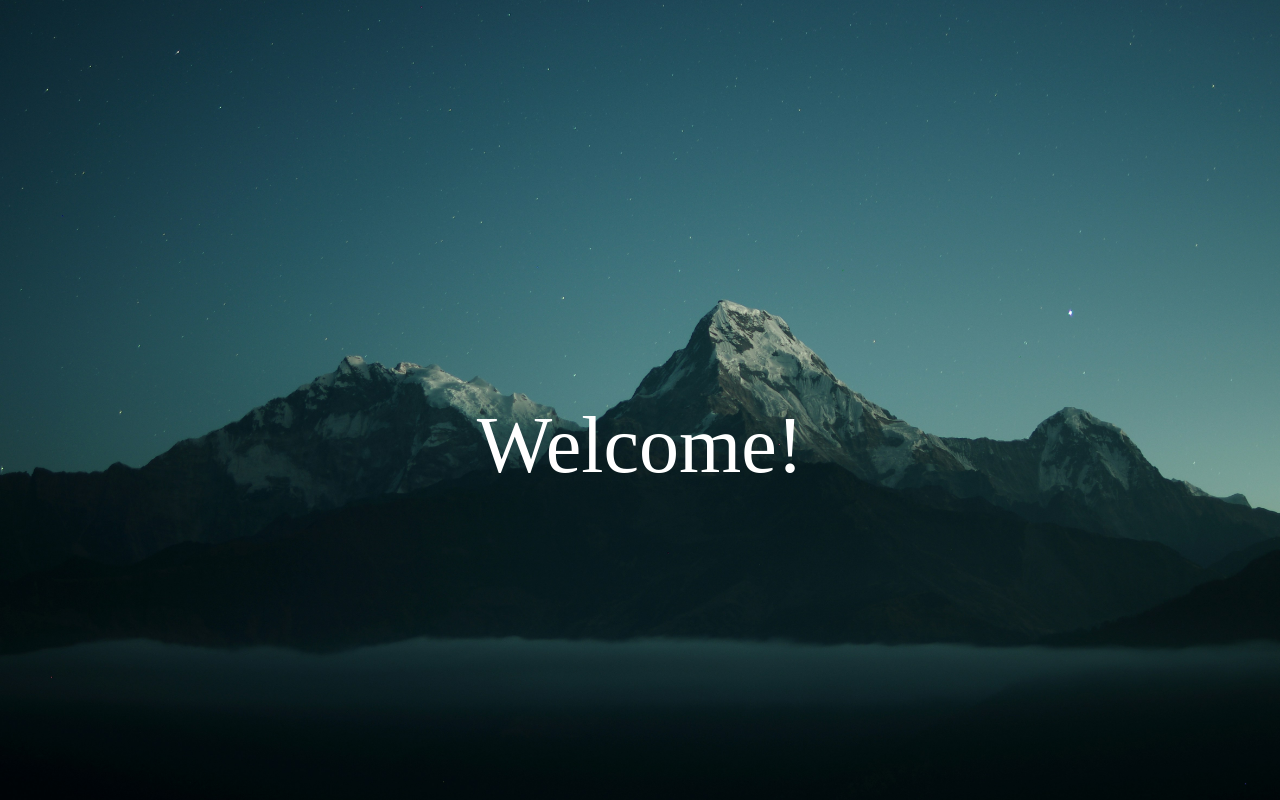
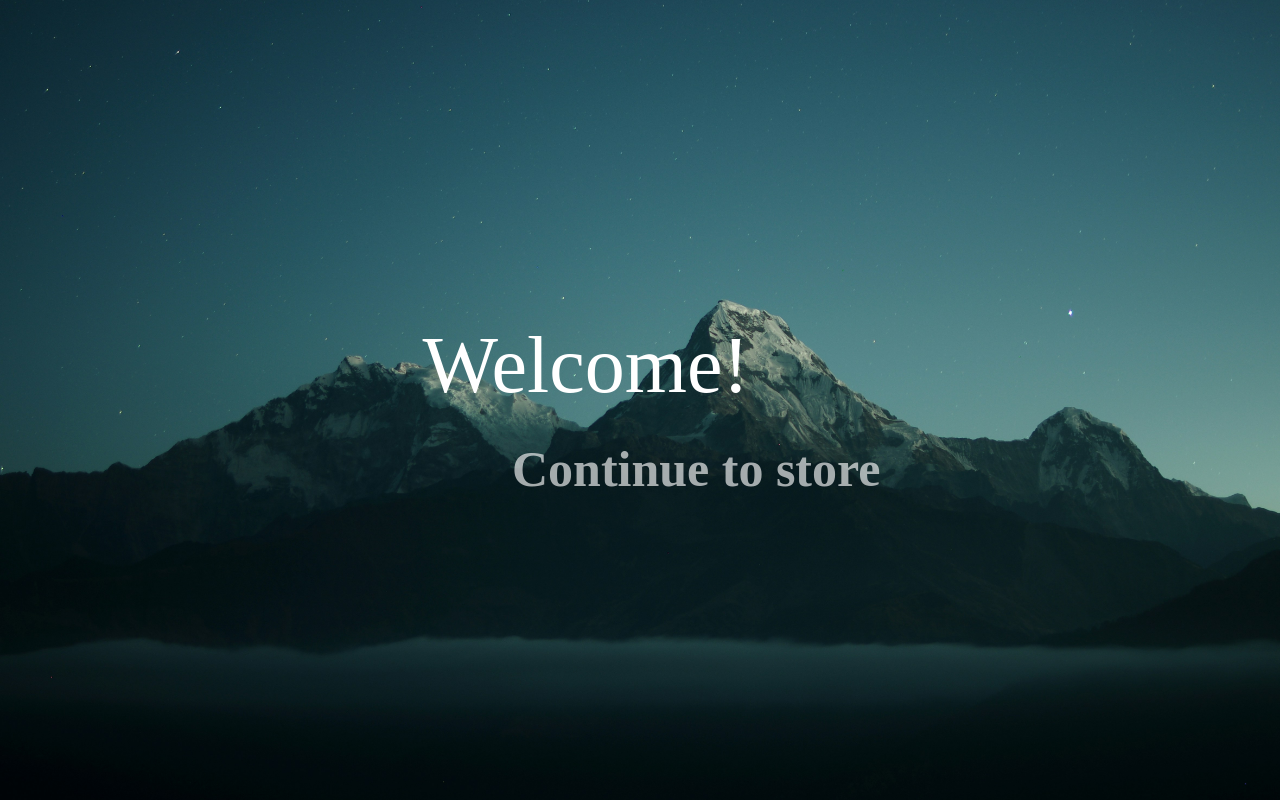
Before and after one commit to M-I-C-H-A-E-L-C/EcommerseProject, a plain HTML site: page index.html in a window 1280 px wide. Drawn offline with Linux system fonts and the light colour scheme; a web font is replaced by a local one.

Commit message:
I proud o meself

```diff
--- a/index.html
+++ b/index.html
@@ -11,7 +11,7 @@
 
 <body>
     <h1 class=Header>Welcome!</h1>
-
+    <h1 class=Welcome>Continue to store</h1>
 
 
 </body>
--- a/style.css
+++ b/style.css
@@ -27,24 +27,55 @@ body,
     font-weight: 400;
     font-style: normal;
     color: white;
+    position: absolute;
+    top: 40%;
+    left: 33%;
 
-    opacity: 0;
+    animation: fadeHeader 2.5s ease-in-out forwards;
 
-    transform: translate(0px, 50vh);
 
-    animation: fadeIn 2.5s ease-in-out forwards;
-    transition: transform 2.5s ease-in-out;
+
 }
-
-@keyframes fadeIn {
+.Header:hover{
+  color:rgb(211, 211, 211)
+}
+@keyframes fadeHeader {
   from {
     opacity: 0;
+    transform: translateY(-500px);
   }
   to {
+
     opacity: 1;
+    transform: translateY(0px);
   }
 }
 
+.Welcome{
+  font-size: 5rem;
+  color: rgba(255, 255, 255, 0.637);
+  position: absolute;
+  top: 55%;
+  left: 40%;
+  cursor: pointer;
+
+  animation: fadeWelcome 2.5s ease-in-out forwards;
+}
+.Welcome:hover{
+  color:rgb(211, 211, 211)
+}
+
+@keyframes fadeWelcome {
+  from {
+    opacity: 0;
+    transform: translateY(500px);
+  }
+  to {
+
+    opacity: 1;
+    transform: translateY(0px);
+  }
+}
 .oi-regular {
   font-family: "Oi", serif;
   font-weight: 400;
```
